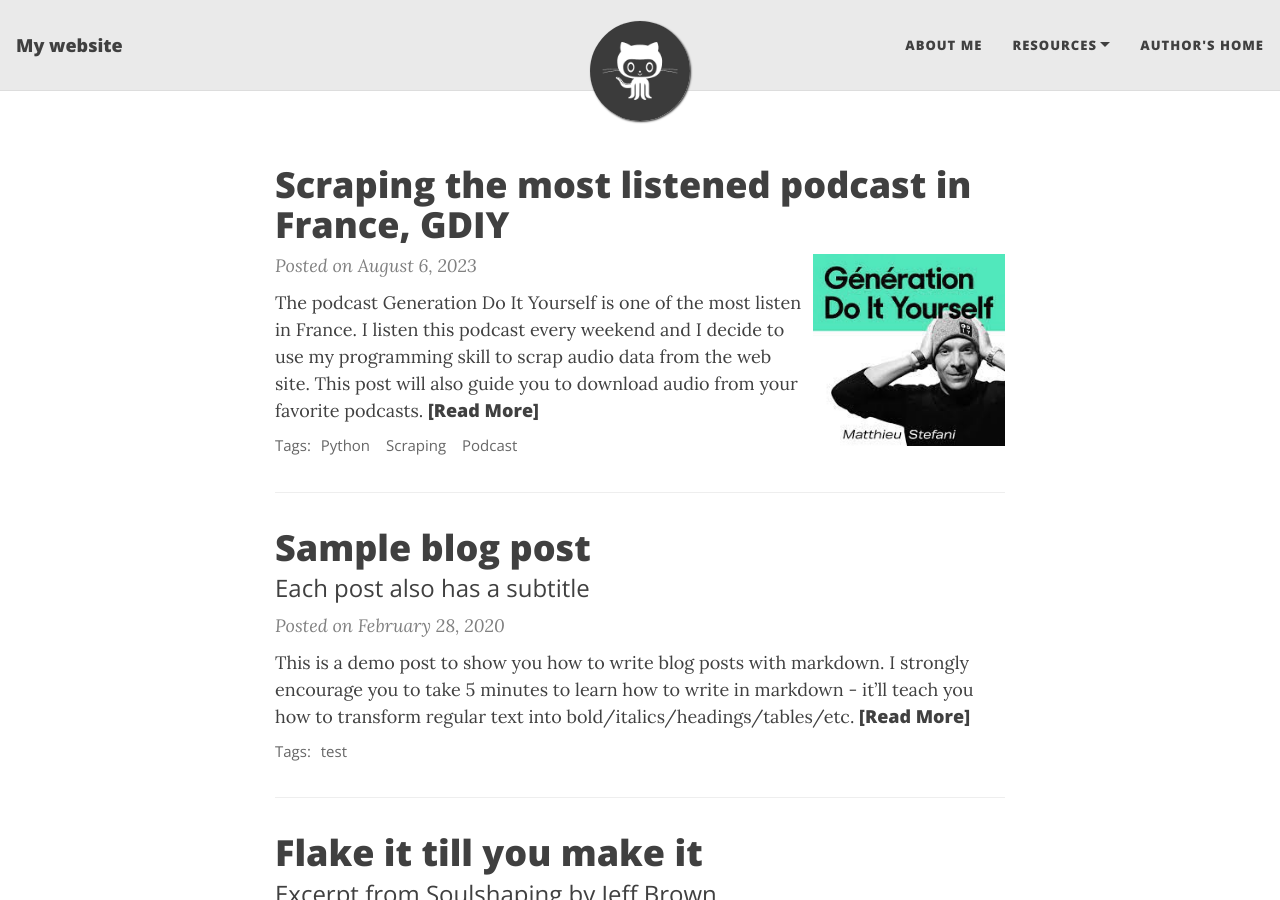
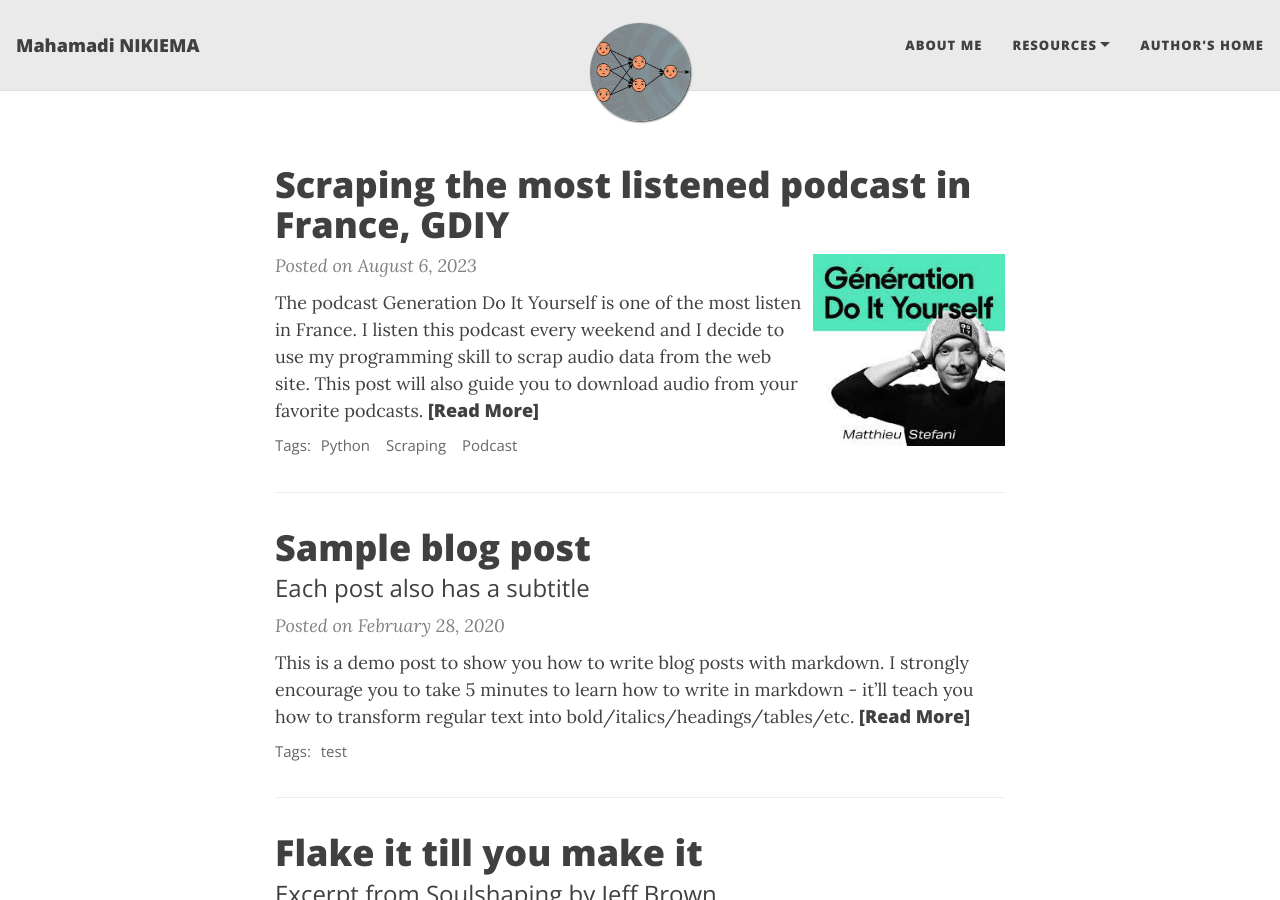
Before and after one commit to MNIKIEMA/mnikiema.github.io, a Jekyll site: the page built from docs/index.markdown, in a window 1280 px wide and 900 px high. Built offline with Jekyll 4.4.1, drawn with Linux system fonts in a browser that asks for light colours; nearby versions of some CDN libraries; the list of posts is cut into pages by our own code.

Commit message:
make update

```diff
--- a/docs/_config.yml
+++ b/docs/_config.yml
@@ -6,10 +6,10 @@
 # --- Required options --- #
 
 # Name of website
-title: My website
+title: Mahamadi NIKIEMA
 
 # Short description of your site
-description: A virtual proof that I'm awesome
+description: My data science journey
 
 # GitHub Actions
 repository: "VincentTam/beautiful-jekyll"
@@ -34,7 +34,7 @@ navbar-links:
 
 # Image to show in the navigation bar - works best with a square image
 # Remove this parameter if you don't want an image in the navbar
-avatar: "/assets/img/avatar-icon.png"
+avatar: "/assets/img/icon-nn.jpeg"
 
 # By default, the image is cut into a circle. You can disable this behaviour by setting 'round-avatar: false'
 round-avatar: true
```
Also changed, not shown: docs/assets/img/icon-nn.jpeg (added).
